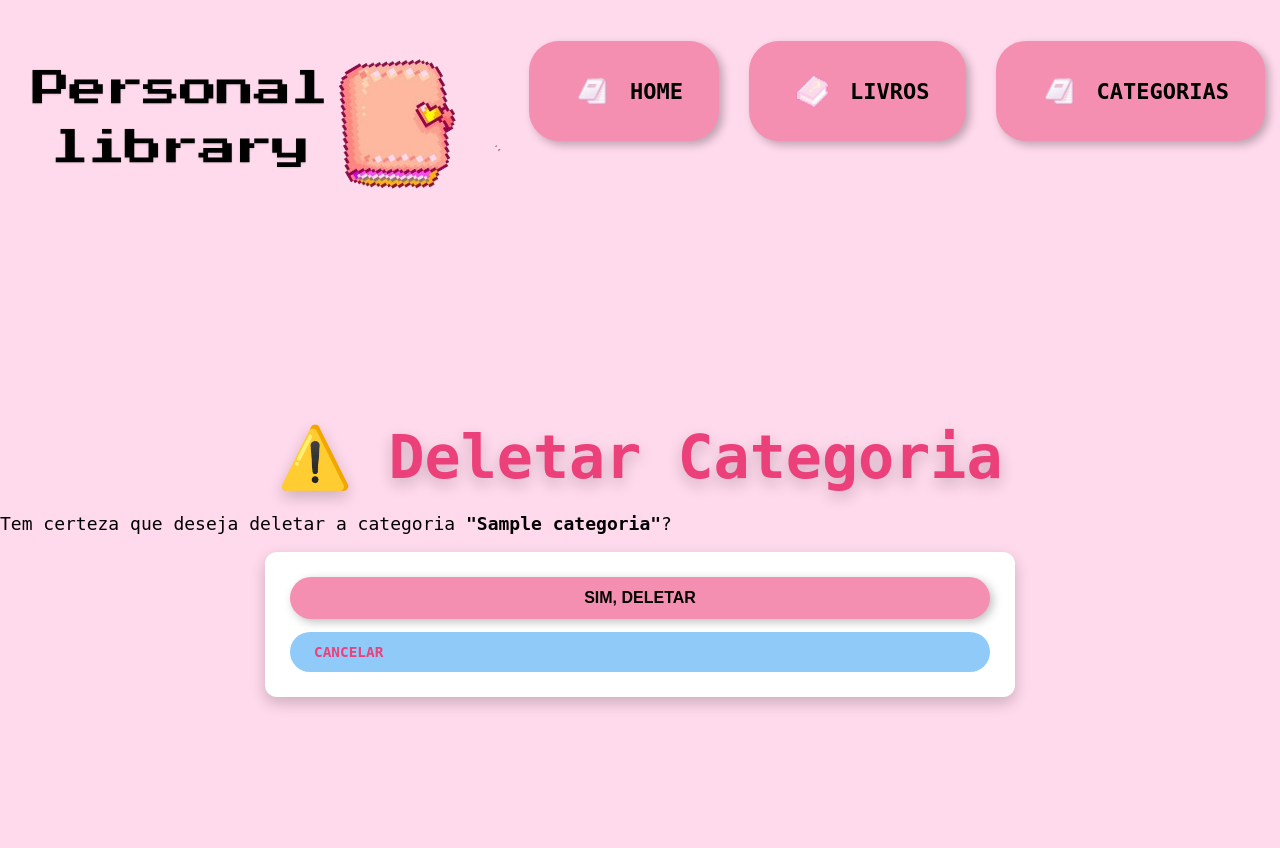
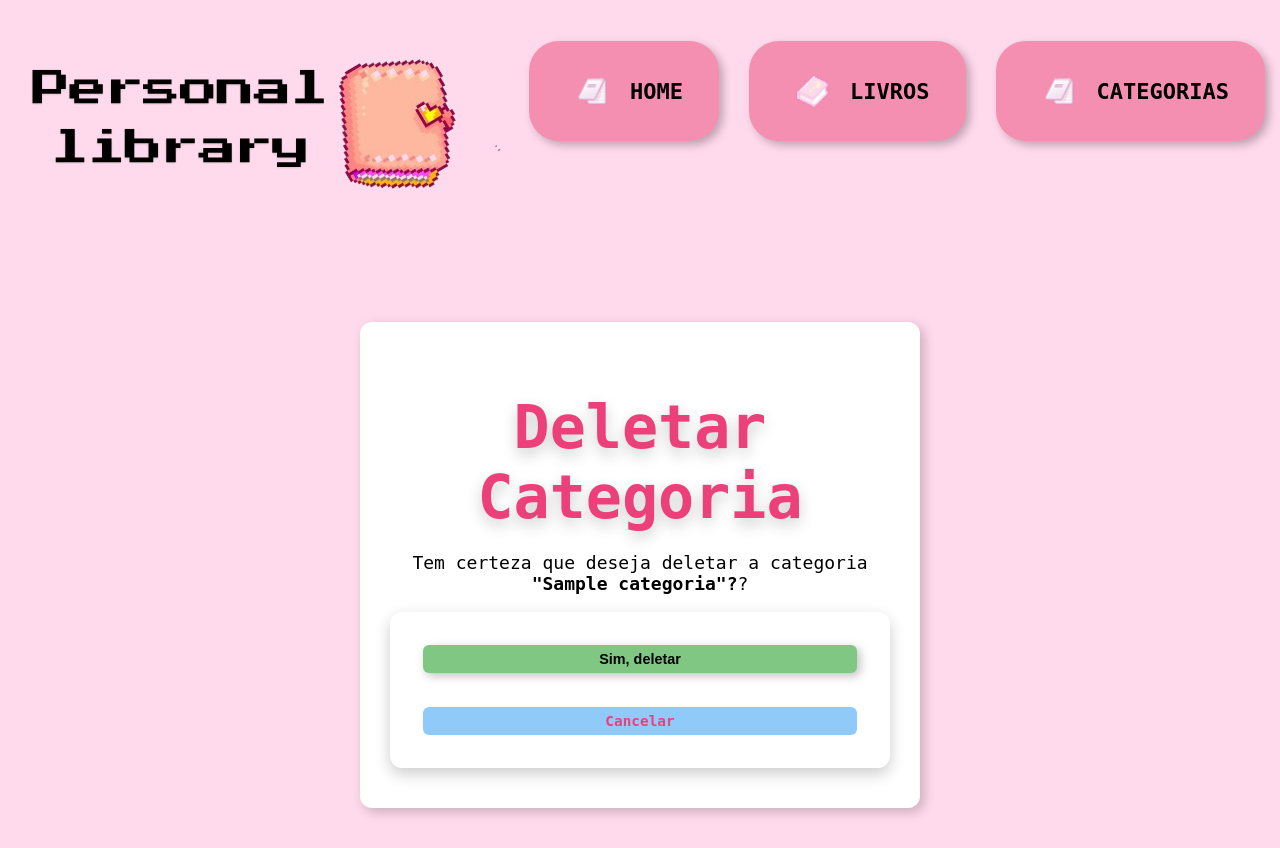
Before and after one commit to ninawzz/wsBackend-Fabrica25.2, a Django app: page /1/deletar-categoria/ in a window 1280 px wide. Before the commit the page ends 708 px from the top, so only its background shows below. Run offline with Django 5.2, Linux system fonts and the light colour scheme; tables that the repository leaves empty hold one stand-in row (values such as "Sample post"); some web fonts are replaced.

Commit message:
💄feat :  Modicações no css e nos templates de categoria

```diff
--- a/biblioteca/templates/categoria/adicionar_categoria.html
+++ b/biblioteca/templates/categoria/adicionar_categoria.html
@@ -4,6 +4,11 @@
 {% block content %}
 <div class="categoria-form-container">
     <h1 class="categoria-form-title">Adicionar nova categoria</h1>
+
+    <!-- Mensagem de erro -->
+    {% if erro %}
+        <p style="color: red; font-weight: bold;">{{ erro }}</p>
+    {% endif %}
 
     <form method="POST" class="categoria-form">
         {% csrf_token %}
--- a/biblioteca/templates/categoria/categoria_deleteview.html
+++ b/biblioteca/templates/categoria/categoria_deleteview.html
@@ -2,14 +2,14 @@
 {% block title %}Deletar Categoria{% endblock %}
 
 {% block content %}
-<div class="delete-categoria-container">
-    <h1 class="delete-categoria-titulo">⚠️ Deletar Categoria</h1>
-    <p class="delete-categoria-texto">Tem certeza que deseja deletar a categoria <strong>"{{ object.nome }}"</strong>?</p>
+<div class="delete-container">
+    <h1>Deletar Categoria</h1>
+    <p>Tem certeza que deseja deletar a categoria <strong>"{{ object.nome }}"?</strong>?</p>
 
-    <form method="post" action="{% url 'livros:deletar_categoria' object.id %}" class="delete-categoria-form">
+    <form method="post" action="{% url 'livros:deletar_categoria' object.id %}">
         {% csrf_token %}
-        <button type="submit" class="btn btn-danger">Sim, deletar</button>
-        <a href="{% url 'livros:listar_categorias' %}" class="btn btn-secondary">Cancelar</a>
+        <button type="submit" class="btn-categoria btn-success">Sim, deletar</button>
+        <a href="{% url 'livros:listar_categorias' %}" class="btn-categoria btn-secondary">Cancelar</a>
     </form>
 </div>
 {% endblock %}
--- a/biblioteca/templates/categoria/categoria_detailview.html
+++ b/biblioteca/templates/categoria/categoria_detailview.html
@@ -10,7 +10,7 @@
         {% for livro in categoria.livros_set.all %}
             <li class="categoria-livro-item">
                 <span class="categoria-livro-titulo">{{ livro.titulo }}</span> —
-                <span class="categoria-livro-autor">{{ livro.autor }}</span>
+                <span class="categoria-livro-autor">{{ livro.autor }}</span></a>
             </li>
         {% empty %}
             <li class="categoria-vazio">Nenhum livro cadastrado nesta categoria.</li>
--- a/static/style.css
+++ b/static/style.css
@@ -732,3 +732,13 @@ form button:hover {
     padding: 10px 18px;
     border-radius: 8px;
 }
+
+.categoria-container,
+.delete-container,
+.detalhes-container,
+.editar-categoria-container,
+.categoria-form-container,
+.categoria-lista-container,
+.categoria-detalhe-container {
+    margin-top: -60px;
+}
```
